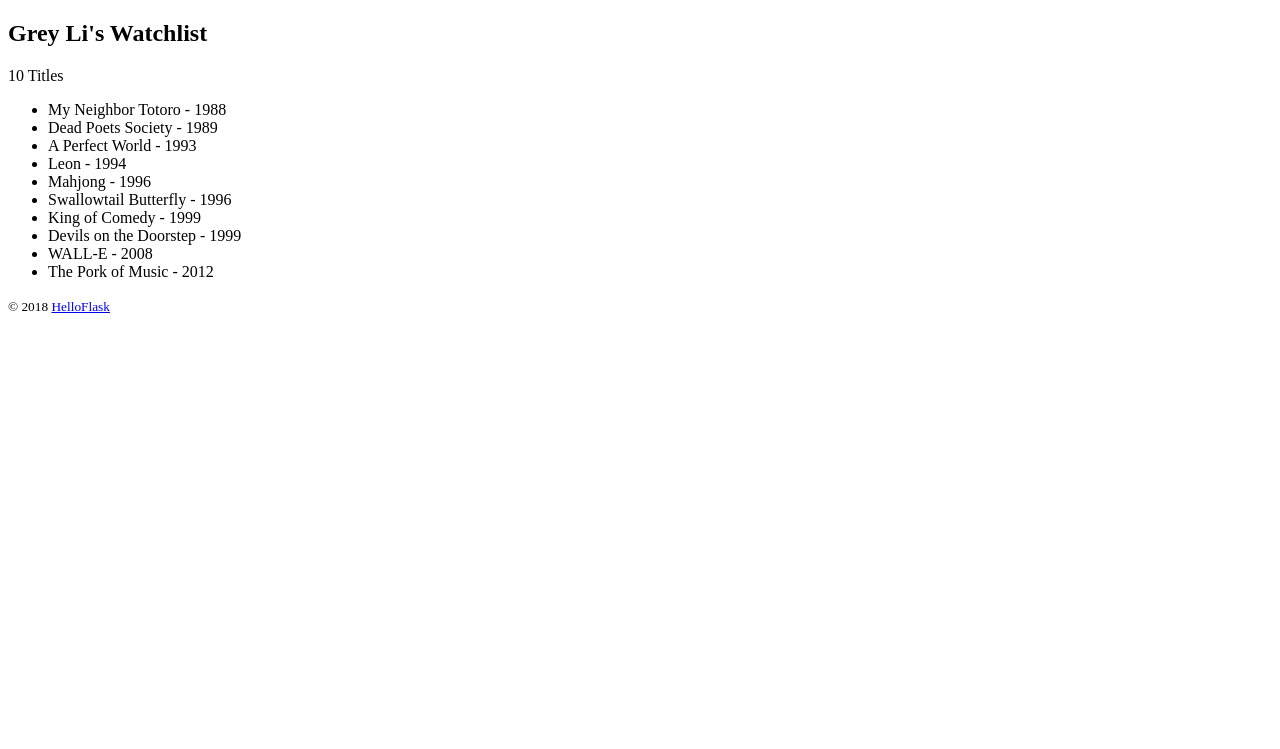
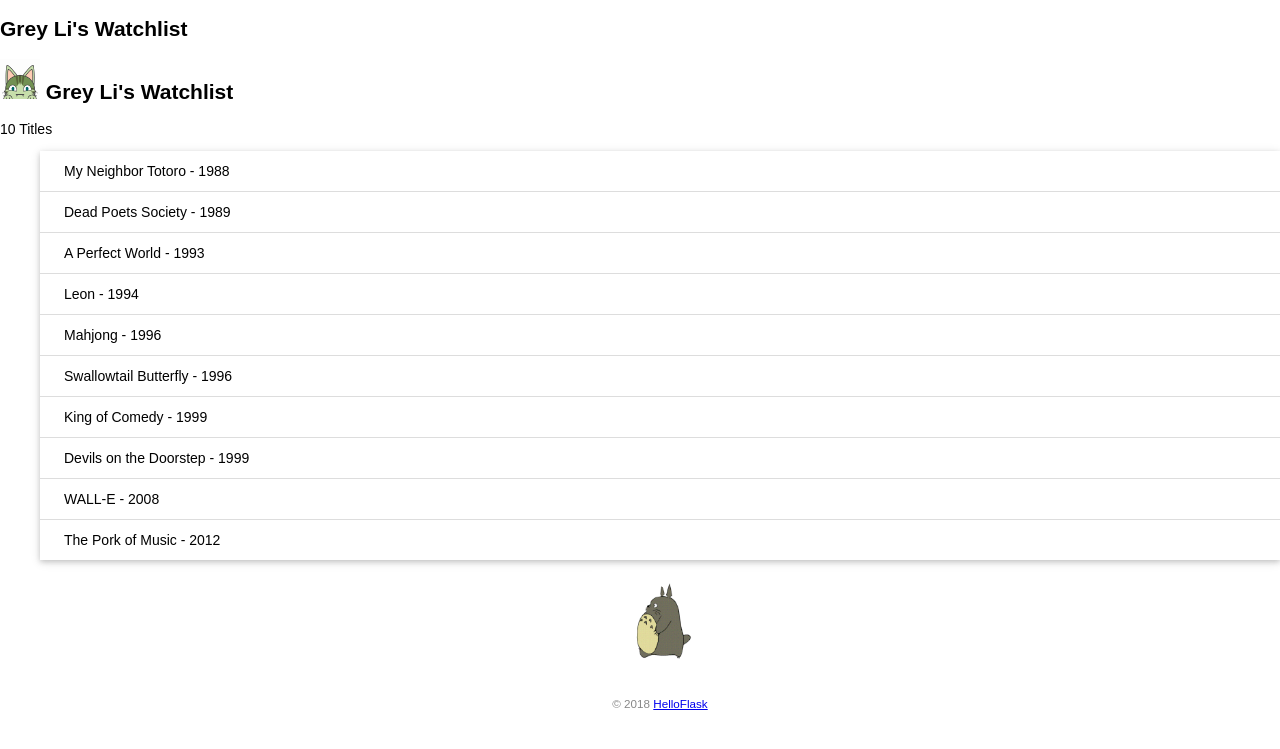
Before and after one commit to YlguYtrid/pyLearnFlask, a Flask app: page / in a window 1280 px wide. Shown: the top 749 px of the page. Run offline with Flask 3, Linux system fonts and the light colour scheme.

Commit message:
Add static files

```diff
--- /dev/null
+++ b/static/style.css
@@ -0,0 +1,48 @@
+/* 页面整体 */
+body {
+  margin: auto;
+  max-width: 580;
+  font-size: 14px;
+  font-family: Arial, Helvetica, sans-serif;
+}
+
+/* 页脚 */
+footer {
+  color: #888;
+  margin-top: 15px;
+  text-align: center;
+  padding: 10px;
+}
+
+/* 头像 */
+.avatar {
+  width: 40px;
+}
+
+/* 电影列表 */
+.movie-list {
+  list-style-type: none;
+  padding: 0;
+  margin-bottom: 10px;
+  box-shadow: 0 2px 5px 0 rgba(0, 0, 0, 0.16), 0 2px 10px 0 rgba(0, 0, 0, 0.12);
+}
+
+.movie-list li {
+  padding: 12px 24px;
+  border-bottom: 1px solid #ddd;
+}
+
+.movie-list li:last-child {
+  border-bottom: none;
+}
+
+.movie-list li:hover {
+  background-color: #f8f9fa;
+}
+
+/* 龙猫图片 */
+.totoro {
+  display: block;
+  margin: 0 auto;
+  height: 100px;
+}
--- a/templates/index.html
+++ b/templates/index.html
@@ -1,20 +1,34 @@
 <!DOCTYPE html>
 <html lang="en">
+
 <head>
-    <meta charset="utf-8">
+    <meta charset="utf-8" />
     <title>{{ name }}'s Watchlist</title>
+    <link rel="icon" href="{{ url_for('static', filename='favicon.ico') }}" />
+    <link rel="stylesheet" href="{{ url_for('static', filename='style.css') }}" type="text/css">
 </head>
+
 <body>
     <h2>{{ name }}'s Watchlist</h2>
+    <h2>
+        <img alt="Avatar" class="avatar" src="{{ url_for('static', filename='images/avatar.png') }}" />
+        {{ name }}'s Watchlist
+    </h2>
     {# 使用 length 过滤器获取 movies 变量的长度 #}
     <p>{{ movies|length }} Titles</p>
     <ul>
-        {% for movie in movies %}  {# 迭代 movies 变量 #}
-        <li>{{ movie.title }} - {{ movie.year }}</li>  {# 等同于 movie['title'] #}
-        {% endfor %}  {# 使用 endfor 标签结束 for 语句 #}
+    <ul class="movie-list">
+        {% for movie in movies %}
+        {# 迭代 movies 变量 #}
+        <li>{{ movie.title }} - {{ movie.year }}</li>
+        {# 等同于 movie['title'] #}
+        {% endfor %}
+        {# 使用 endfor 标签结束 for 语句 #}
     </ul>
+    <img alt="Walking Totoro" class="totoro" src="{{ url_for('static', filename='images/totoro.gif') }}" />
     <footer>
         <small>&copy; 2018 <a href="http://helloflask.com/book/3">HelloFlask</a></small>
     </footer>
 </body>
+
 </html>
```
Also changed, not shown: static/favicon.ico (added), static/images/avatar.png (added), static/images/totoro.gif (added).
